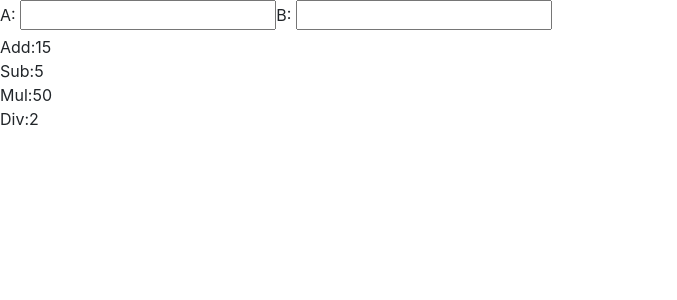
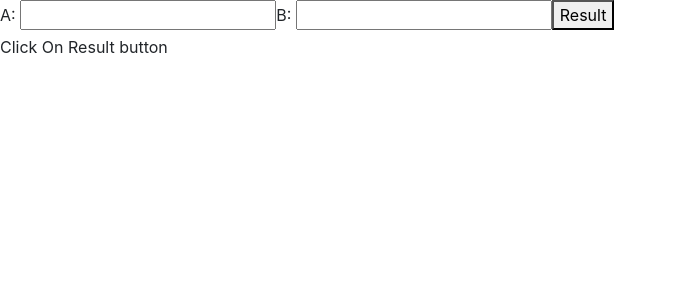
Before and after one commit to kvsiva/my-app, a React (Create React App) app: page / in a window 1280 px wide. Shown: the top 300 px of the page, without its empty margins (0-677 px from the left). Built offline with nearby package versions, Linux system fonts and the light colour scheme.

Commit message:
updated calculator component

```diff
--- a/src/Calculator/Calculator.jsx
+++ b/src/Calculator/Calculator.jsx
@@ -2,18 +2,27 @@ import React from "react";
 class Calculator extends React.Component {
   state = {
     a: 10,
-    b: 5
+    b: 5,
+    showResult: false
   };
 
   setA = e => {
     this.setState({
-      a: parseInt(e.target.value)
+      a: parseInt(e.target.value),
+      showResult: false
     });
   };
 
   setB = e => {
     this.setState({
-      b: parseInt(e.target.value)
+      b: parseInt(e.target.value),
+      showResult: false
+    });
+  };
+
+  setShowResultToTrue = e => {
+    this.setState(prevState => {
+      return { showResult: !prevState.showResult };
     });
   };
   render() {
@@ -21,7 +30,10 @@ class Calculator extends React.Component {
       <div>
         <label> A: </label> <input onChange={this.setA} />
         <label> B: </label> <input onChange={this.setB} />
+        <button onClick={this.setShowResultToTrue}>Result</button>
         <br />
+        {this.state.showResult ? (
+          <div>
             {"Add:" + (this.state.a + this.state.b)}
             <br />
             {"Sub:" + (this.state.a - this.state.b)}
@@ -31,6 +43,10 @@ class Calculator extends React.Component {
             {"Div:" + this.state.a / this.state.b}
             <br />
           </div>
+        ) : (
+          <div>Click On Result button</div>
+        )}
+      </div>
     );
   }
 }
```
Lines whose indentation alone changed are shown as unchanged.
